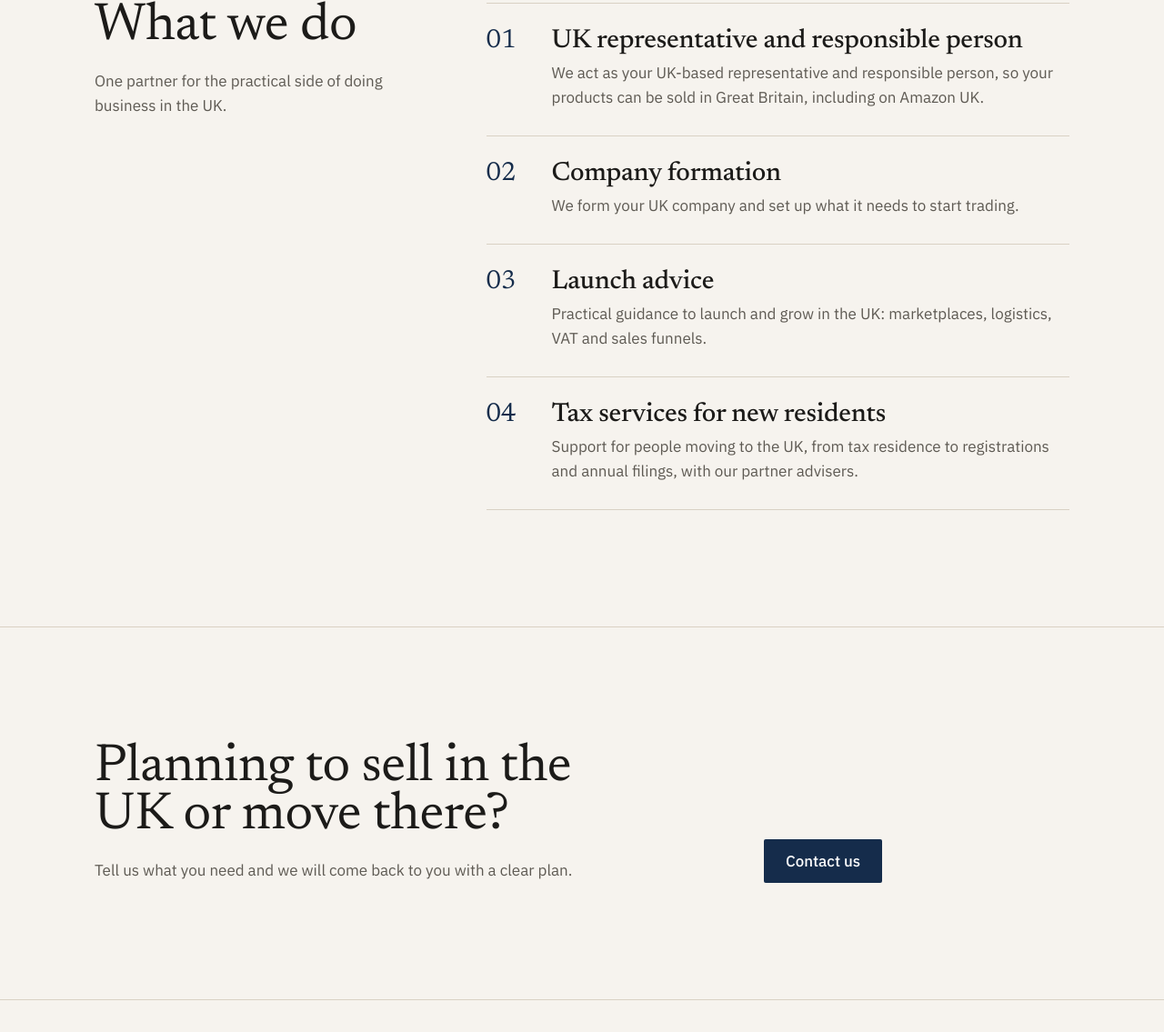
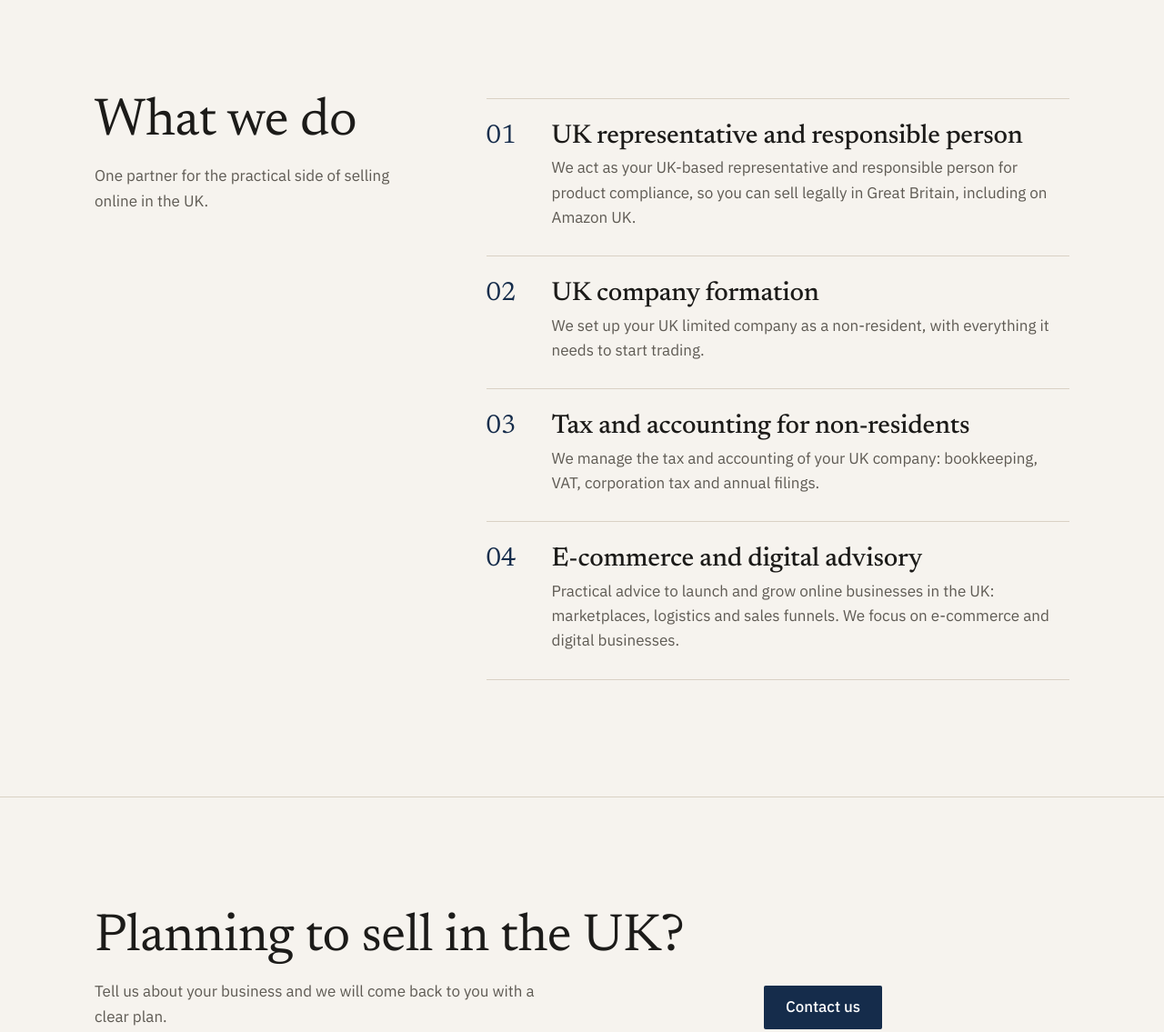
Before and after one commit to jmj-group/jmj-consulting, a plain HTML site: page index.html in a window 1280 px wide. Shown: the part 980-2115 px from the top of the page at 91% size. Drawn offline with Linux system fonts and the light colour scheme.

Commit message:
Add files via upload

```diff
--- a/index.html
+++ b/index.html
@@ -3,10 +3,10 @@
 <head>
 <meta charset="utf-8">
 <meta name="viewport" content="width=device-width, initial-scale=1">
-<title>JMJ Consulting Group · Sell, set up and settle in the UK</title>
-<meta name="description" content="JMJ Consulting Group helps overseas brands and entrepreneurs enter the UK: product representation, company formation, launch advice and tax services for new residents.">
+<title>JMJ Consulting Group · Sell, set up and run your business in the UK</title>
+<meta name="description" content="JMJ Consulting Group helps non-UK e-commerce and digital businesses enter the United Kingdom: UK representative and responsible person, company formation, and tax and accounting for your UK company.">
 <meta property="og:title" content="JMJ Consulting Group">
-<meta property="og:description" content="Sell, set up and settle in the United Kingdom.">
+<meta property="og:description" content="Sell, set up and run your business in the United Kingdom.">
 <meta property="og:type" content="website">
 <meta property="og:url" content="https://jmjconsultinggroup.co.uk/">
 <meta property="og:image" content="https://jmjconsultinggroup.co.uk/assets/img/hero-consulting-1400.webp">
@@ -31,8 +31,8 @@
     <div class="wrap">
       <div>
         <p class="eyebrow">JMJ Consulting Group · London</p>
-        <h1>Sell, set up and settle in the United Kingdom.</h1>
-        <p class="lead">We help overseas brands and entrepreneurs enter the UK: product representation, company formation, launch advice and tax services for new residents.</p>
+        <h1>Sell, set up and run your business in the United Kingdom.</h1>
+        <p class="lead">We help non-UK e-commerce and digital businesses enter the United Kingdom: UK representative and responsible person, company formation, and tax and accounting for your UK company.</p>
         <div class="actions">
           <a class="btn" href="mailto:hello@jmjconsultinggroup.co.uk">Contact us</a>
           <a class="link-quiet" href="#what">What we do</a>
@@ -48,13 +48,13 @@
     <div class="wrap split">
       <header>
         <h2 id="h-what">What we do</h2>
-        <p>One partner for the practical side of doing business in the UK.</p>
+        <p>One partner for the practical side of selling online in the UK.</p>
       </header>
       <ol class="services">
-        <li><span class="num" aria-hidden="true">01</span><h3>UK representative and responsible person</h3><p>We act as your UK-based representative and responsible person, so your products can be sold in Great Britain, including on Amazon UK.</p></li>
-        <li><span class="num" aria-hidden="true">02</span><h3>Company formation</h3><p>We form your UK company and set up what it needs to start trading.</p></li>
-        <li><span class="num" aria-hidden="true">03</span><h3>Launch advice</h3><p>Practical guidance to launch and grow in the UK: marketplaces, logistics, VAT and sales funnels.</p></li>
-        <li><span class="num" aria-hidden="true">04</span><h3>Tax services for new residents</h3><p>Support for people moving to the UK, from tax residence to registrations and annual filings, with our partner advisers.</p></li>
+        <li><span class="num" aria-hidden="true">01</span><h3>UK representative and responsible person</h3><p>We act as your UK-based representative and responsible person for product compliance, so you can sell legally in Great Britain, including on Amazon UK.</p></li>
+        <li><span class="num" aria-hidden="true">02</span><h3>UK company formation</h3><p>We set up your UK limited company as a non-resident, with everything it needs to start trading.</p></li>
+        <li><span class="num" aria-hidden="true">03</span><h3>Tax and accounting for non-residents</h3><p>We manage the tax and accounting of your UK company: bookkeeping, VAT, corporation tax and annual filings.</p></li>
+        <li><span class="num" aria-hidden="true">04</span><h3>E-commerce and digital advisory</h3><p>Practical advice to launch and grow online businesses in the UK: marketplaces, logistics and sales funnels. We focus on e-commerce and digital businesses.</p></li>
       </ol>
     </div>
   </section>
@@ -62,8 +62,8 @@
   <section class="section statement" aria-labelledby="h-st">
     <div class="wrap">
       <div>
-        <h2 id="h-st">Planning to sell in the UK or move there?</h2>
-        <p>Tell us what you need and we will come back to you with a clear plan.</p>
+        <h2 id="h-st">Planning to sell in the UK?</h2>
+        <p>Tell us about your business and we will come back to you with a clear plan.</p>
       </div>
       <div><a class="btn" href="mailto:hello@jmjconsultinggroup.co.uk?subject=Enquiry">Contact us</a></div>
     </div>
```
